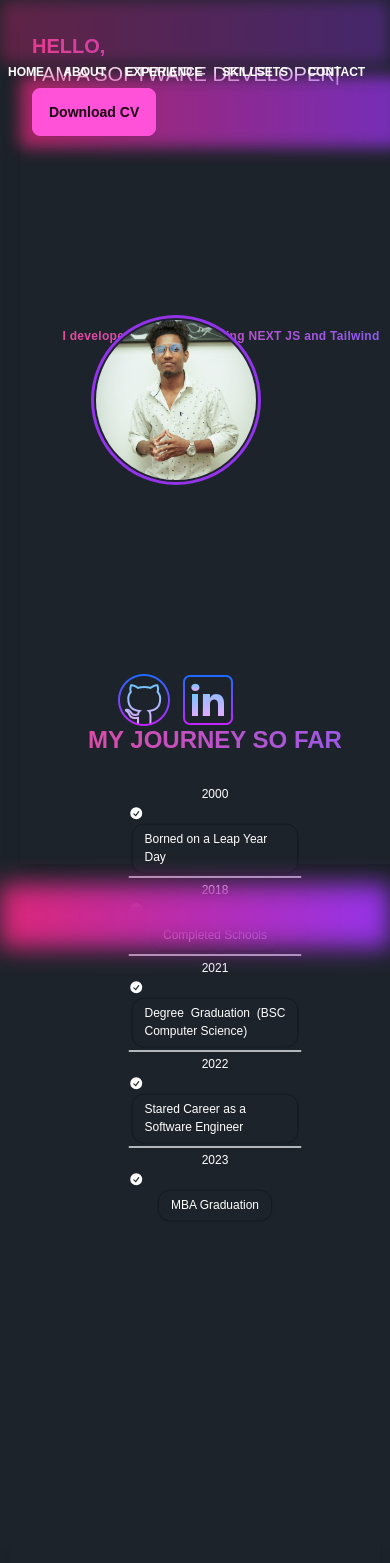
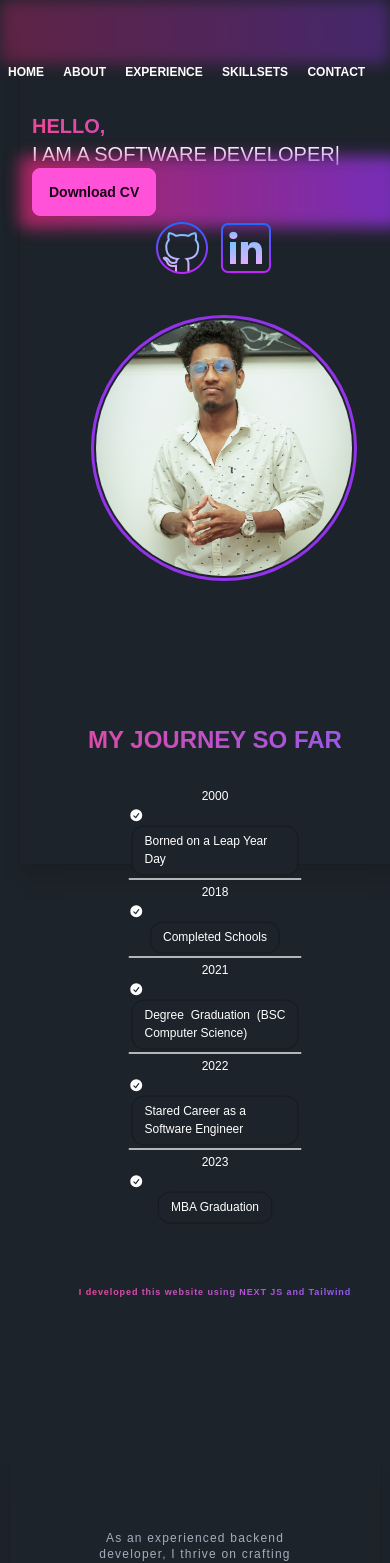
Before and after one commit to Gopakuma/Portfolio-Gopakumar, a Next.js app: page / in a window 390 px wide. Shown: the top 1563 px of the page. Built offline with nearby package versions, Linux system fonts and the light colour scheme.

Commit message:
Css changes

```diff
--- a/app/components/About.tsx
+++ b/app/components/About.tsx
@@ -38,6 +38,7 @@ function About() {
                             MY JOURNEY SO FAR</h1>
                     </div>
                     <TimeLine />
+
                 </div>
             </section>
         </>
--- a/app/components/Avatar.tsx
+++ b/app/components/Avatar.tsx
@@ -8,9 +8,9 @@ export default function Avatar() {
         2xl:w-72 2xl:h-72 2xl:right-0 2xl:top-20 2xl:left-3/4
         lg:w-64 lg:h-64 lg:right-0 lg:top-20 lg:left-3/4
         md:w-60 md:h-60 md:right-0 md:top-24 md:left-2/3
-        sm:w-40 sm:h-40 sm:right-0 sm:top-10 sm:left-2/3
+        sm:w-40 sm:h-40 sm:right-0 sm:top-24 sm:left-2/3
         mobile:w-60 mobile:h-60 mobile:right-1/3 mobile:top-72 mobile:left-1/3
-        xs-mobile:w-40 xs-mobile:h-40 xs-mobile:right-0 xs-mobile:top-80 xs-mobile:left-24
+        xs-mobile:w-64 xs-mobile:h-64 xs-mobile:right-0 xs-mobile:top-80 xs-mobile:left-24
         hover:scale-105 duration-500">
             <Image
                 className="ring-purple-600 ring-offset-base-100 rounded-full -z-8 ring ring-offset-2"
--- a/app/components/Banner.tsx
+++ b/app/components/Banner.tsx
@@ -1,6 +1,6 @@
 function Banner() {
     return (
-        <header className="navbar lg:top-0
+        <header className="navbar
         bg-gradient-to-r
         from-pink-600 to-purple-600 blur-md opacity-100
         ">
--- a/app/components/Hero.tsx
+++ b/app/components/Hero.tsx
@@ -5,9 +5,9 @@ function Hero(): JSX.Element {
     return (
         <section>
             <div className='absolute
-                            xs-mobile:text-xl xs-mobile:m-4 xs-mobile:p-4 xs-mobile:w-screen
+                            xs-mobile:text-xl xs-mobile:m-4 xs-mobile:p-4 xs-mobile:w-screen xs-mobile:top-20
                             mobile:text-xl mobile:m-2 mobile:p-8
-                            sm:text-2xl sm:m-2 sm:p-10 sm:w-3/4 sm:top-0 sm:h-full
+                            sm:text-2xl sm:m-2 sm:p-10 sm:w-3/4 sm:h-full sm:top-20
                             md:text-2xl md:p-5 md:w-3/4 md:h-full md:m-12 md:top-20
                             lg:text-4xl lg:p-5 lg:top-20 lg:h-full lg:m-14
                             2xl:text-6xl
--- a/app/components/HeroContent.tsx
+++ b/app/components/HeroContent.tsx
@@ -1,5 +1,5 @@
 import CVButton from "./CVButton"
-import HeroFooter from "./HeroFooter"
+import Socials from "./Socials"
 import ExampleComponent from "./TypeAnimation"
 
 function HeroContent() {
@@ -9,7 +9,7 @@ function HeroContent() {
                 <ExampleComponent />
             </div>
             <CVButton />
-            <HeroFooter />
+            <Socials />
         </section>
     )
 }
--- a/app/components/HeroFooter.tsx
+++ b/app/components/HeroFooter.tsx
@@ -1,16 +1,9 @@
 function HeroFooter() {
     return (
-        <div className="relative">
-            <h1 className="absolute
-            xs-mobile:top-48 xs-mobile:right-0 xs-mobile:left-5 xs-mobile:text-center xs-mobile:text-pretty
-            mobile:bottom-12 mobile:right-0 mobile:left-0 mobile:text-center
-            bg-clip-text
-            bg-gradient-to-r from-pink-500 to-violet-500
-            text-xs
-            tracking-wide
-            font-extrabold
-            text-transparent
-            hover:tracking-widest duration-500">
+        <div className="relative text-center xs-mobile:">
+            <h1 className="
+            bg-clip-text bg-gradient-to-r from-pink-500 to-violet-500
+            text-xs tracking-widest font-extrabold text-transparent hover:tracking-widest duration-500">
                 I developed this website using NEXT JS and Tailwind
             </h1>
         </div>
--- a/app/components/Socials.tsx
+++ b/app/components/Socials.tsx
@@ -6,14 +6,7 @@ import linkedinIcon from '../public/icons8-linkedin-64.png';
 
 function Socials() {
     return (
-        <div className="absolute
-                        xs-mobile:left-28 xs-mobile:bottom-28
-                        mobile:left-20 mobile:bottom-20
-                        sm:top-36 sm:m-20 sm:left-1/2
-                        md:top-1/3 md:m-28 md:right-0 md:left-96
-                        lg:top-1/3 lg:p-7 lg:m-16 lg:right-0 lg:left-0
-                        2xl:top-60 2xl:m-28 2xl:right-2/3 2xl:left-0
-                        ">
+        <div className="absolute right-32">
             <div className="flex">
                 <Link href='https://github.com/Gopakuma'>
                     <Image
--- a/app/components/TimeLine.tsx
+++ b/app/components/TimeLine.tsx
@@ -1,3 +1,5 @@
+import HeroFooter from "./HeroFooter"
+
 function TimeLine() {
     return (
         <section className="xs-mobile:scale-75">
@@ -97,6 +99,7 @@ function TimeLine() {
                     <div className="timeline-end timeline-box hover:scale-110 duration-500">MBA Graduation</div>
                 </li>
             </ul>
+            <HeroFooter />
         </section>
     )
 }
--- a/app/page.tsx
+++ b/app/page.tsx
@@ -4,7 +4,6 @@ import Navbar from "./components/Navbar";
 import Skillset from "./components/Skillset";
 import Contact from "./components/Contact";
 import Avatar from "./components/Avatar";
-import Socials from "./components/Socials";
 import Cards from "./components/Cards";
 import Banner from "./components/Banner";
 import Experience from "./components/Experience";
@@ -22,10 +21,8 @@ export default function Home() {
                       shadow-lg">
         <Hero />
         <Avatar />
-        <Socials />
       </div>
       <About />
-      <Banner />
       <div className="
                       xs-mobile:h-screen xs-mobile:w-screen
                       xs-mobile:mt-96
```
